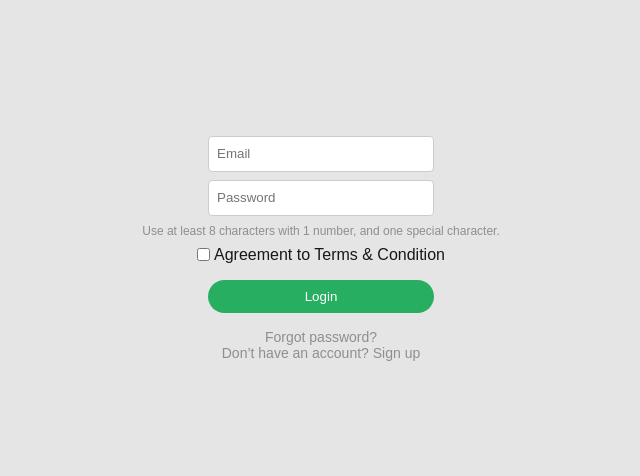
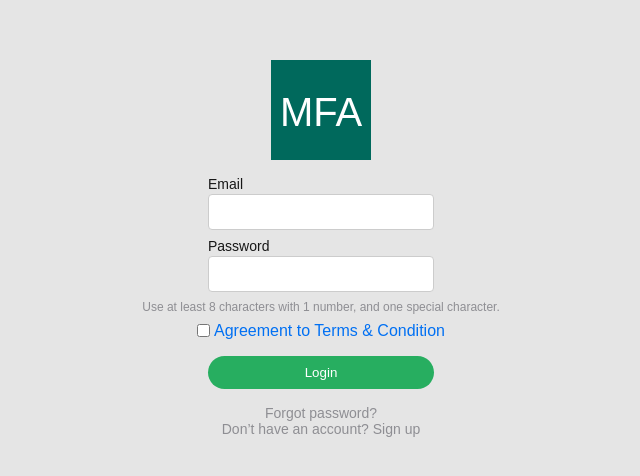
Before and after one commit to mingwangrrc/supabase-testing, a Next.js app: page /login in a window 1280 px wide. Shown: the part 152-628 px from the top of the page, without its empty margins (319-959 px from the left). Built offline with nearby package versions, Linux system fonts and the light colour scheme.

Commit message:
style(login): update form layout and add logo

```diff
--- a/app/login/login.module.css
+++ b/app/login/login.module.css
@@ -13,24 +13,45 @@
   align-items: center;
 }
 
+.logo {
+  width: 100px;
+  height: auto;
+  margin-bottom: 8px;
+}
+
+.field {
+  display: flex;
+  flex-direction: column;
+  width: 226px;
+}
+
+.label {
+  font-size: 14px;
+  margin-bottom: 2px;
+  align-self: flex-start;
+}
+
 .input {
-  width: 226px;
+  width: 100%;
   height: 36px;
   padding: 8px;
   border: 1px solid #ccc;
   border-radius: 4px;
   background: #ffffff;
+  box-sizing: border-box;
 }
 
 .note {
   color: #8E8E93;
   font-size: 12px;
+  height: auto;
 }
 
 .checkbox {
   display: flex;
   align-items: center;
   gap: 4px;
+  color: #0070f3;
 }
 
 .button {
--- a/app/login/page.tsx
+++ b/app/login/page.tsx
@@ -29,22 +29,37 @@ export default function LoginPage() {
   return (
     <div className={styles.container}>
       <form onSubmit={handleSubmit} className={styles.form}>
+        <img
+          src="/mfa-logo.svg"
+          alt="Manitoba Foundation for the Arts logo"
+          className={styles.logo}
+        />
+        <div className={styles.field}>
+          <label htmlFor="email" className={styles.label}>
+            Email
+          </label>
           <input
+            id="email"
             className={styles.input}
             type="email"
-          placeholder="Email"
             value={email}
             onChange={(e) => setEmail(e.target.value)}
             required
           />
+        </div>
+        <div className={styles.field}>
+          <label htmlFor="password" className={styles.label}>
+            Password
+          </label>
           <input
+            id="password"
             className={styles.input}
             type="password"
-          placeholder="Password"
             value={password}
             onChange={(e) => setPassword(e.target.value)}
             required
           />
+        </div>
         <div className={styles.note}>
           Use at least 8 characters with 1 number, and one special character.
         </div>
```
Also changed, not shown: public/mfa-logo.svg (added). Lines whose indentation alone changed are shown as unchanged.
